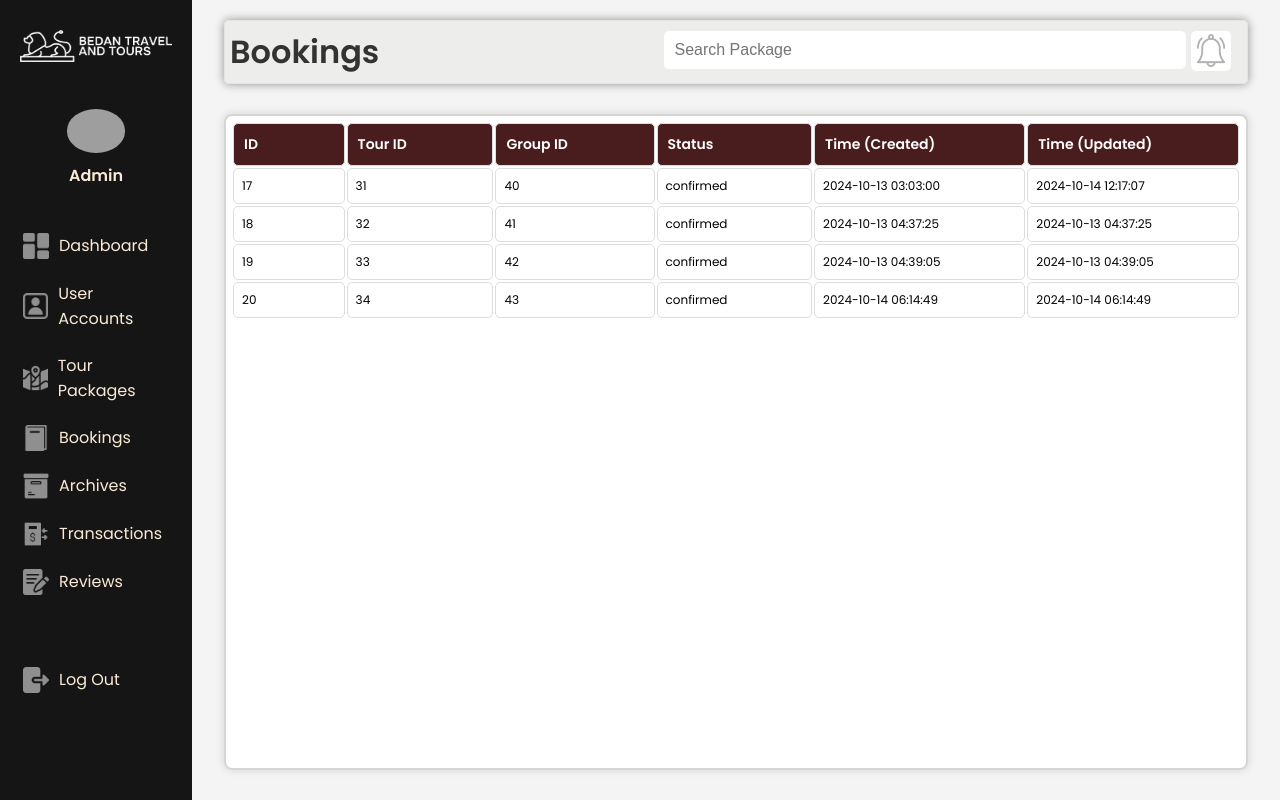
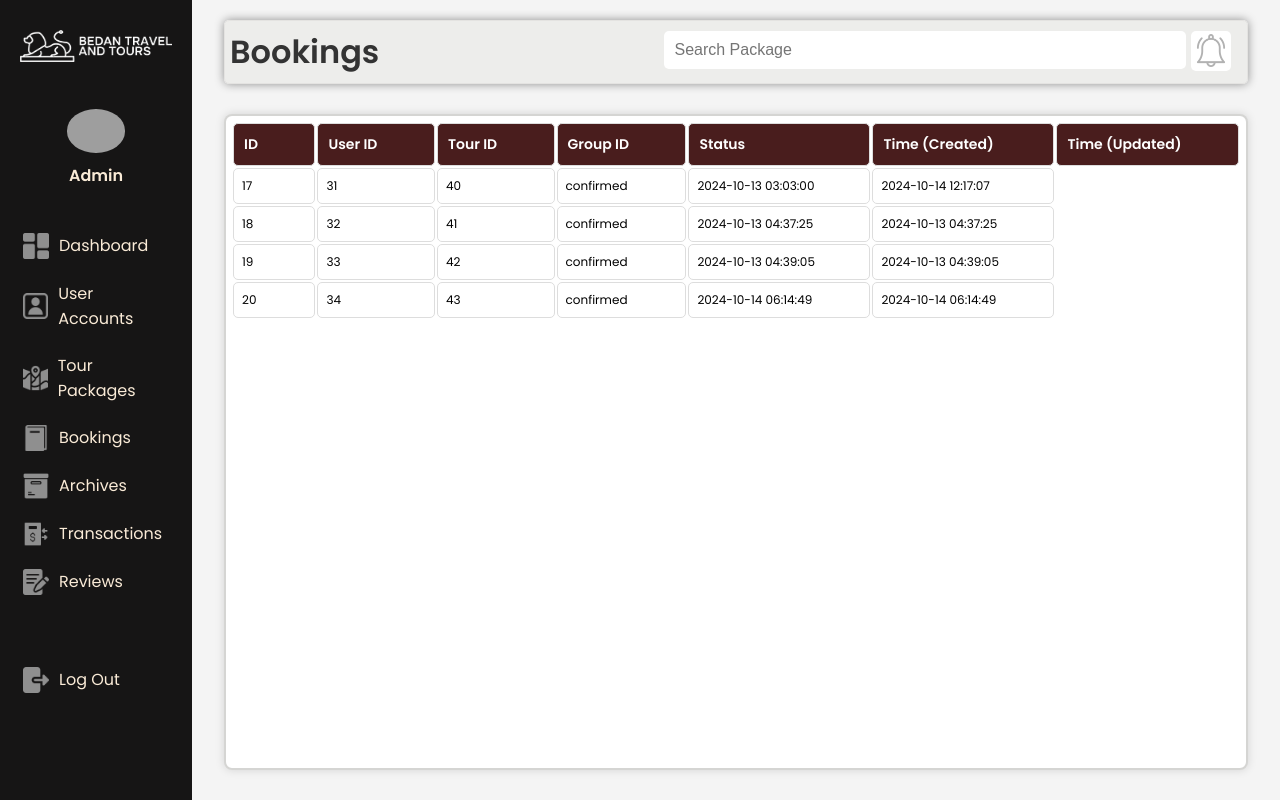
Before and after one commit to seanlabrador0625/Travel_Agency, a CodeIgniter app: page /travelagency_ci/index.php/admincontroller/showAdminBookings in a window 1280 px wide. Run offline with CodeIgniter, Linux system fonts and the light colour scheme; data comes from the database, SQL or seed files in the repository; grey boxes are pictures that could not be loaded.

Commit message:
modified

```diff
--- a/application/views/admin/AdminBookings/adminBookings.php
+++ b/application/views/admin/AdminBookings/adminBookings.php
@@ -80,6 +80,7 @@ defined('BASEPATH') OR exit('No direct script access allowed');
                         <thead>
                             <tr>
                                 <th>ID</th>
+                                <th>User ID</th>
                                 <th>Tour ID</th>
                                 <th>Group ID</th>
                                 <th>Status</th>
```
